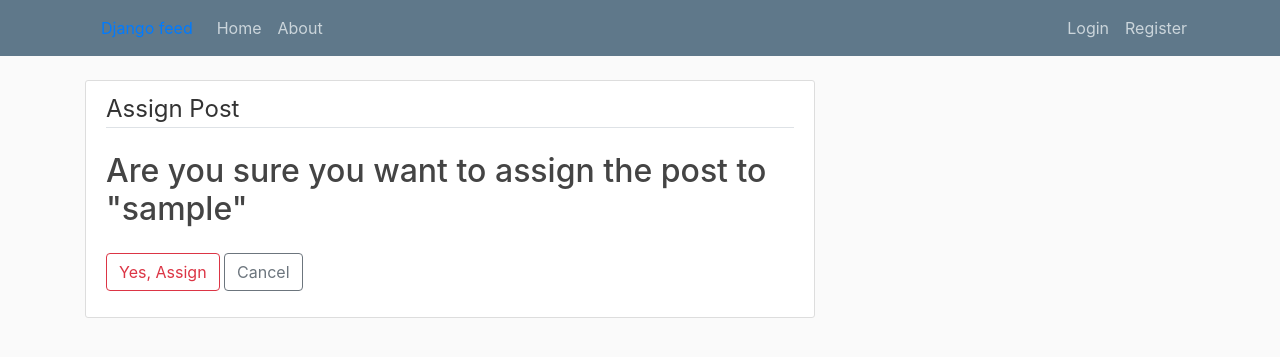
After one commit to Mohit17067/environment_ecommerce, a Django app: template feed/templates/feed/post_confirm_assign.html in a window 1280 px wide. The commit adds this page. Shown: the top 357 px of the page. Run offline with Django 3.2, Linux system fonts and the light colour scheme; the template is opened without the code that fills it: most values are stand-ins (such as "Sample title", 1, 10 or a date in 2020); some libraries are stand-ins or nearby versions.

Commit message:
Service assignment

```diff
--- a/feed/templates/feed/base.html
+++ b/feed/templates/feed/base.html
@@ -47,7 +47,7 @@
 	          		<a class="nav-item nav-link" href="{% url 'post-create' %}">New Post</a>
 	          		<a class="nav-item nav-link" href="{% url 'profile' %}">Profile</a>
 	          		<a class="nav-item nav-link" href="{% url 'user-posts' user.username %}">Started By Me</a>
-	          		<a class="nav-item nav-link" href="{% url 'provider-posts' user.username %}">Done By Me</a>
+	          		<a class="nav-item nav-link" href="{% url 'provider-posts' user.username %}">Assigned to Me</a>
 	          		<a class="nav-item nav-link" href="{% url 'logout' %}">Logout</a>
 	          {% else %}
 		          <a class="nav-item nav-link" href="{% url 'login' %}">Login</a>
--- /dev/null
+++ b/feed/templates/feed/post_confirm_assign.html
@@ -0,0 +1,16 @@
+{% extends "feed/base.html" %}
+{% block content %}
+    <div class="content-section">
+        <form method="POST">
+            {% csrf_token %}
+            <fieldset class="form-group">
+                <legend class="border-bottom mb-4">Assign Post</legend>
+                <h2>Are you sure you want to assign the post to "{{ bidder.username.username }}"</h2>
+            </fieldset>
+            <div class="form-group">
+                <button class="btn btn-outline-danger" type="submit">Yes, Assign</button>
+                <a class="btn btn-outline-secondary" href="{% url 'post-detail' bidder.service.id %}">Cancel</a>
+            </div>
+        </form>
+    </div>
+{% endblock content %}
--- a/feed/urls.py
+++ b/feed/urls.py
@@ -12,6 +12,7 @@ from .views import (
     PostDonateView,
     BiddersListView,
     DonatorsListView,
+    PostAssignView,
 )
 from . import views
 
@@ -28,5 +29,6 @@ urlpatterns = [
     path('post/new/', PostCreateView.as_view(), name='post-create'),
     path('post/<int:pk>/update/', PostUpdateView.as_view(), name='post-update'),
     path('post/<int:pk>/delete/', PostDeleteView.as_view(), name='post-delete'),
+    path('post/assign/<int:bid_id>/', PostAssignView, name='post-assign'),
     path('about/', views.about, name='feed-about'),
 ]
```
Also changed, not shown: feed/templates/feed/post_bidders.html (+5 -2 lines), feed/templates/feed/post_detail.html (+7 -5 lines), feed/views.py (+19 -2 lines), db.sqlite3, feed/migrations/0003_service_location.py (added), media/before_service/result.png (added).
